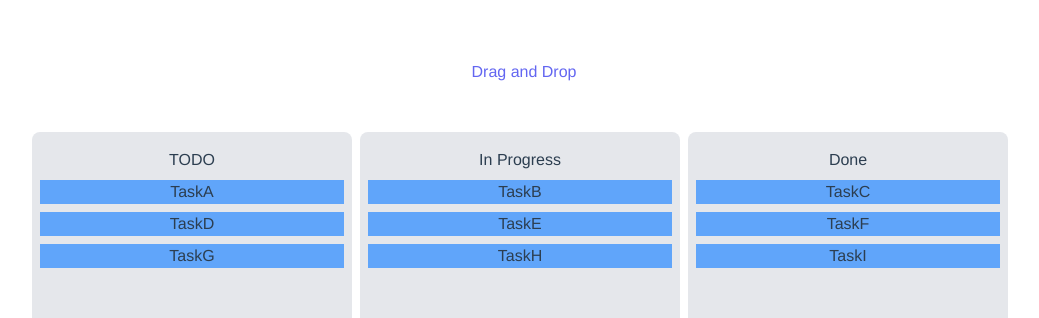
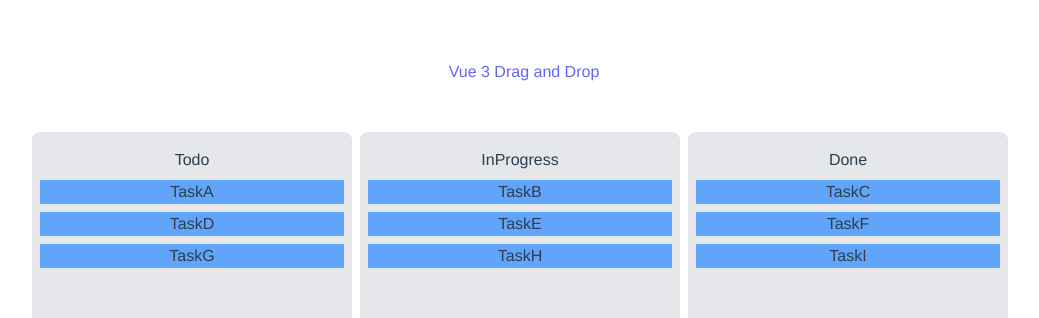
Before and after one commit to mgr-kb/vue3-drag-and-drop-learn, a Vue app: page / in a window 1280 px wide. Shown: the top 318 px of the page, without its empty margins (116-1155 px from the left). Built offline with nearby package versions, Linux system fonts and the light colour scheme.

Commit message:
コンポーネント整理

```diff
--- a/src/components/TaskColumn.vue
+++ b/src/components/TaskColumn.vue
@@ -1,10 +1,15 @@
 <template>
-  <div class="bg-gray-200 rounded-lg column-width px-2 py-4 mr-2">
-    <p>{{ title }}</p>
+  <article
+    class="bg-gray-200 rounded-lg column-width px-2 py-4 mr-2"
+    @drop="dropEmit($event, columnType)"
+    @dragover.prevent
+    @dragenter.prevent
+  >
+    <p>{{ columnType }}</p>
     <!-- task container -->
     <ul>
       <li
-        v-for="item in data"
+        v-for="item in statusByTodos"
         :key="item.id"
         class="mt-2 bg-blue-400"
         draggable="true"
@@ -12,37 +17,48 @@
       >
         {{ item.name }}
       </li>
-      <!-- <div class="mt-2 bg-blue-400" draggable>taskA</div>
-      <div class="mt-2 bg-blue-400" draggable>taskB</div>
-      <div class="mt-2 bg-blue-400" draggable>taskC</div> -->
     </ul>
-  </div>
+  </article>
 </template>
 
 <script lang="ts">
-import { defineComponent, reactive } from "vue";
+import { defineComponent, PropType } from "vue";
 
 export default defineComponent({
   props: {
-    title: String
+    columnType: {
+      type: String as PropType<TodoStatus>,
+      required: true
+    },
+    statusByTodos: {
+      type: Object as PropType<TodoItem>,
+      required: true
+    }
   },
-  setup() {
-    const data = reactive([
-      { id: "1", name: "TaskA", status: "Todo" },
-      { id: "2", name: "TaskB", status: "In Progree" },
-      { id: "3", name: "TaskC", status: "Done" }
-    ]);
+  emits: ["dropList"],
+  setup(_, { emit }) {
     // drag開始時のイベント処理
     const dragList = (event: DragEvent, taskId: string) => {
-      console.log(taskId);
-      // dataTransferは必ず存在すると仮定
-      event.dataTransfer!.effectAllowed = "move";
-      event.dataTransfer!.dropEffect = "move";
-      event.dataTransfer!.setData("list-id", taskId);
+      const dataTransfer = event?.dataTransfer;
+      if (!dataTransfer) {
+        return;
+      }
+      dataTransfer.effectAllowed = "move";
+      dataTransfer.dropEffect = "move";
+      dataTransfer.setData("list-id", taskId);
+    };
+    // drop時のイベント処理
+    const dropEmit = (event: DragEvent, status: string) => {
+      const dataTransfer = event?.dataTransfer;
+      if (!dataTransfer) {
+        return;
+      }
+      const dragId = dataTransfer.getData("list-id");
+      emit("dropList", dragId, status);
     };
     return {
-      data,
-      dragList
+      dragList,
+      dropEmit
     };
   }
 });
--- a/src/pages/index.vue
+++ b/src/pages/index.vue
@@ -1,92 +1,41 @@
 <template>
-  <div>
-    <h1 class="text-indigo-500">Drag and Drop</h1>
+  <main>
+    <h1 class="text-indigo-500">Vue 3 Drag and Drop</h1>
     <div class="flex justify-center">
       <div class="min-h-screen flex overflow-x-scroll py-12">
-        <!-- TODO -->
-        <div
-          class="bg-gray-200 rounded-lg column-width px-2 py-4 mr-2"
-          @drop="dropList($event, 'Todo')"
-          @dragover.prevent
-          @dragenter.prevent
-        >
-          <p>TODO</p>
-          <!-- task container -->
-          <ul>
-            <li
-              v-for="item in statusIsTodo"
-              :key="item.id"
-              class="mt-2 bg-blue-400"
-              draggable="true"
-              @dragstart="dragList($event, item.id)"
-            >
-              {{ item.name }}
-            </li>
-          </ul>
-        </div>
-        <!-- In Progress -->
-        <div
-          class="bg-gray-200 rounded-lg column-width px-2 py-4 mr-2"
-          @drop="dropList($event, 'InProgress')"
-          @dragover.prevent
-          @dragenter.prevent
-        >
-          <p>In Progress</p>
-          <!-- task container -->
-          <ul>
-            <li
-              v-for="item in statusIsProgress"
-              :key="item.id"
-              class="mt-2 bg-blue-400"
-              draggable="true"
-              @dragstart="dragList($event, item.id)"
-            >
-              {{ item.name }}
-            </li>
-          </ul>
-        </div>
-        <!-- Done -->
-        <div
-          class="bg-gray-200 rounded-lg column-width px-2 py-4 mr-2"
-          @drop="dropList($event, 'Done')"
-          @dragover.prevent
-          @dragenter.prevent
-        >
-          <p>Done</p>
-          <!-- task container -->
-          <ul>
-            <li
-              v-for="item in statusIsDone"
-              :key="item.id"
-              class="mt-2 bg-blue-400"
-              draggable="true"
-              @dragstart="dragList($event, item.id)"
-            >
-              {{ item.name }}
-            </li>
-          </ul>
-        </div>
-        <!-- <TaskColumn title="Todo" />
-        <TaskColumn title="In Progress" />
-        <TaskColumn title="Done" /> -->
+        <TaskColumn
+          columnType="Todo"
+          :statusByTodos="statusIsTodo"
+          @dropList="dropList"
+        />
+        <TaskColumn
+          columnType="InProgress"
+          :statusByTodos="statusIsProgress"
+          @dropList="dropList"
+        />
+        <TaskColumn
+          columnType="Done"
+          :statusByTodos="statusIsDone"
+          @dropList="dropList"
+        />
       </div>
     </div>
-  </div>
+  </main>
 </template>
 
 <script lang="ts">
 import { defineComponent, reactive, computed } from "vue";
-// import TaskColumn from "@/components/TaskColumn.vue";
+import TaskColumn from "@/components/TaskColumn.vue";
 
 /**
  * dataTransferなど、nullableな値も必ずあると仮定
  */
 export default defineComponent({
-  // components: {
-  //   TaskColumn
-  // },
+  components: {
+    TaskColumn
+  },
   setup() {
-    const data = reactive([
+    const data = reactive<Item[]>([
       { id: "1", name: "TaskA", status: "Todo" },
       { id: "2", name: "TaskB", status: "InProgress" },
       { id: "3", name: "TaskC", status: "Done" },
@@ -117,12 +66,9 @@ export default defineComponent({
       dataTransfer.setData("list-id", taskId);
     };
     // drop時のイベント処理
-    const dropList = (event: DragEvent, status: string) => {
-      const dataTransfer = event?.dataTransfer;
-      if (!dataTransfer) {
-        return;
-      }
-      const dragId = dataTransfer.getData("list-id");
+    const dropList = (...args: [string, string]) => {
+      const dragId = args[0];
+      const status = args[1] as TodoStatus;
       const dragItem = data.find(item => item.id === dragId);
       if (dragItem != null) {
         dragItem.status = status;
@@ -138,10 +84,3 @@ export default defineComponent({
   }
 });
 </script>
-
-<style scoped>
-.column-width {
-  min-width: 320px;
-  width: 320px;
-}
-</style>
--- a/tsconfig.json
+++ b/tsconfig.json
@@ -13,7 +13,8 @@
     "baseUrl": ".",
     "types": [
       "webpack-env",
-      "jest"
+      "jest",
+      "src/types"
     ],
     "paths": {
       "@/*": [
```
Also changed, not shown: src/types/index.d.ts (added, +10 -0 lines).
